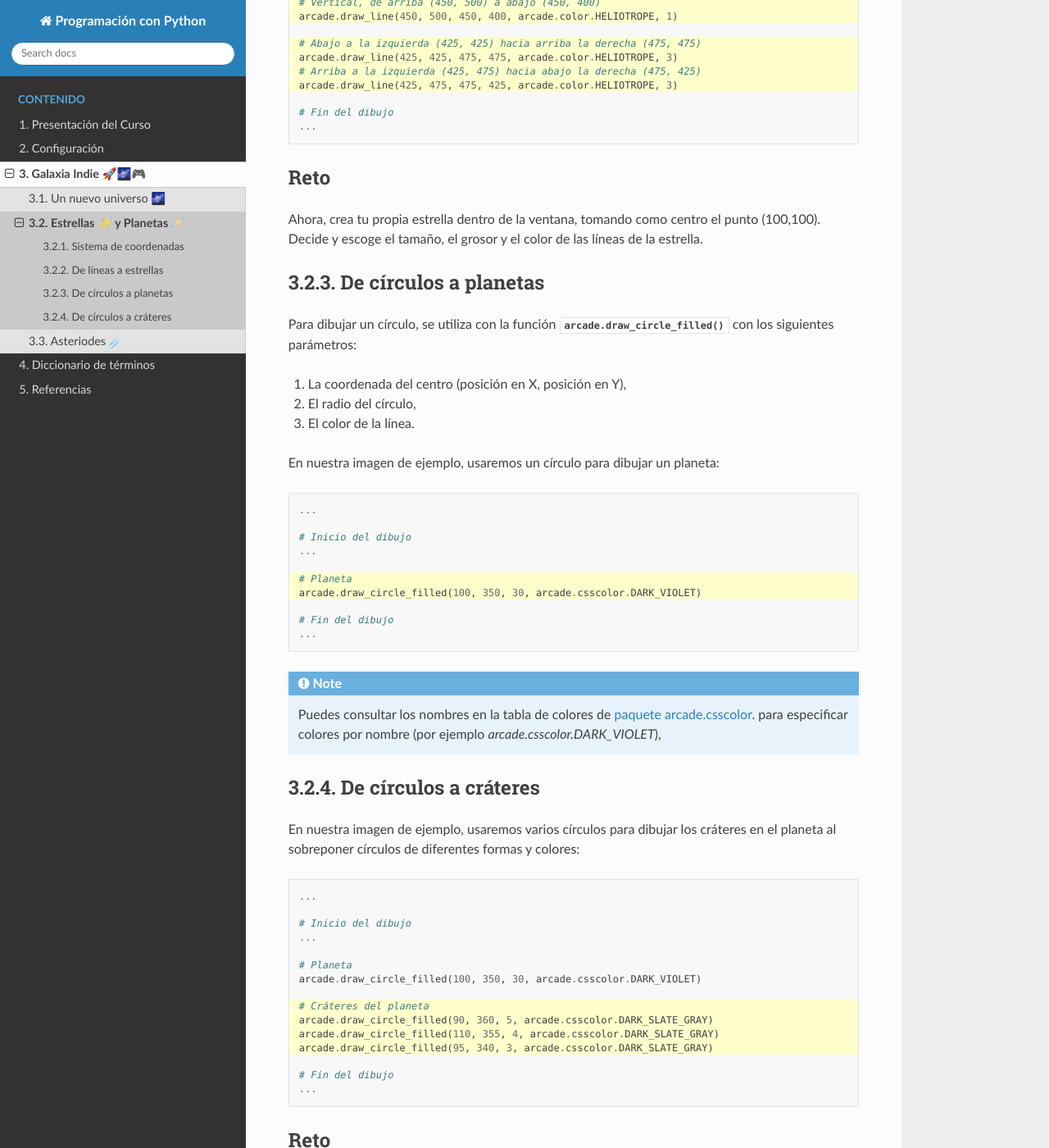
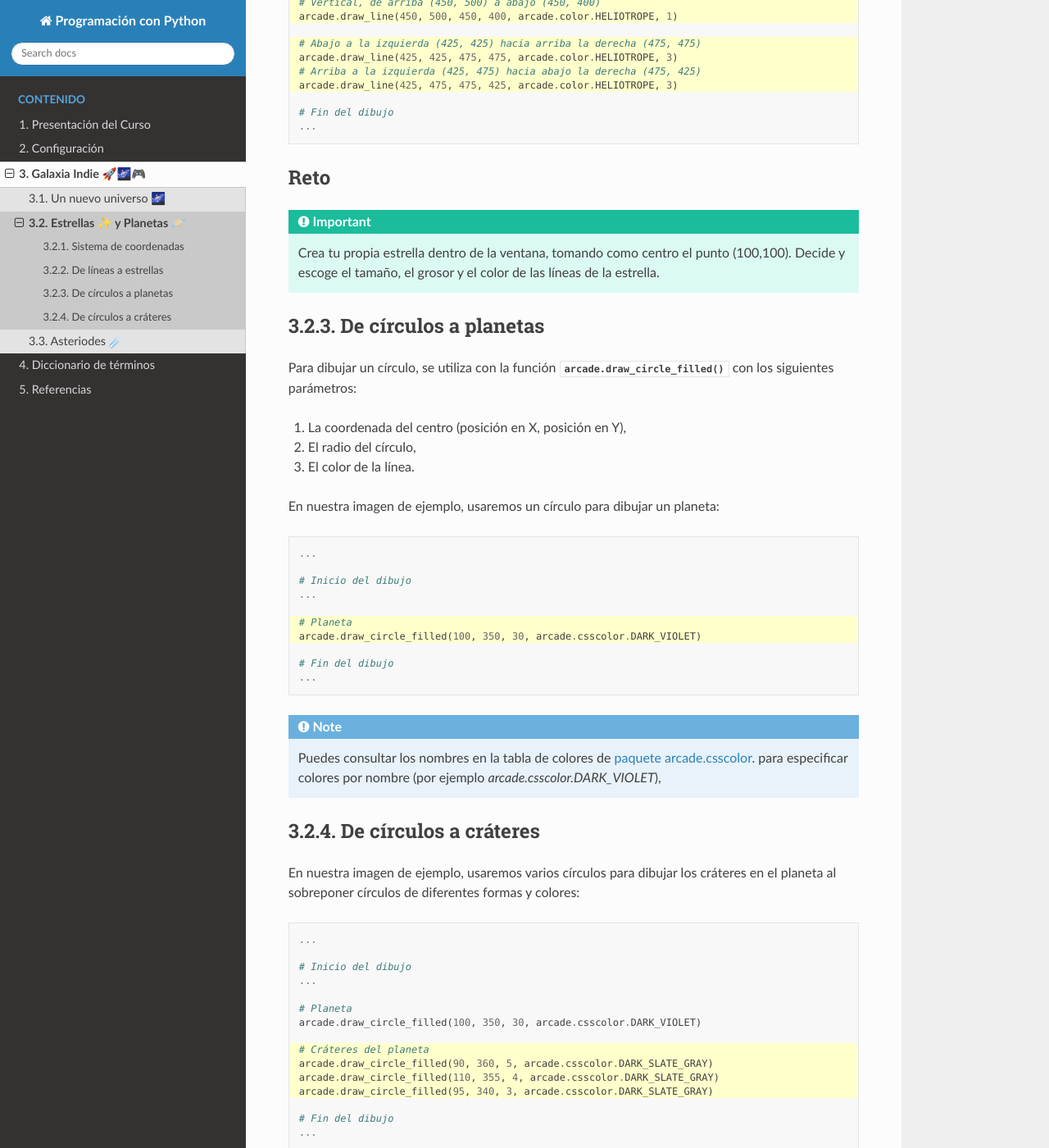
Before and after one commit to aavendan/programacion-python, a Sphinx documentation site: the page built from docs/source/sesiones/sesion02.rst, in a window 1280 px wide and 1400 px high, scrolled down 1561 px. Shown: the whole window at 82% size. Built offline with Sphinx 7.4.7 and the Read the Docs theme 3.1.0, drawn with Linux system fonts in a browser that asks for light colours; some of the changed text lies outside the part shown.

Commit message:
new challenge format

```diff
--- a/docs/source/sesiones/sesion02.rst
+++ b/docs/source/sesiones/sesion02.rst
@@ -72,9 +72,11 @@ rayos de una estrella:
 .. rubric:: Reto
   :heading-level: 2
 
-Ahora, crea tu propia estrella dentro de la ventana, tomando como centro
-el punto (100,100). Decide y escoge el tamaño, el grosor y el color de
-las líneas de la estrella.
+.. important::
+
+  Crea tu propia estrella dentro de la ventana, tomando como centro el
+  punto (100,100). Decide y escoge el tamaño, el grosor y el color de
+  las líneas de la estrella.
 
 
 De círculos a planetas
@@ -139,5 +141,7 @@ cráteres en el planeta al sobreponer círculos de diferentes formas y colores:
 .. rubric:: Reto
   :heading-level: 2
 
-Ahora, crea tu propio planeta dentro de la ventana, tomando como centro
-el punto (150,30). Coloca varios crácteres en el planeta.
+.. important::
+
+  Crea tu propio planeta dentro de la ventana, tomando como centro el
+  punto (150,30). Decide la cantidad y el color de los crácteres en el planeta.
```
